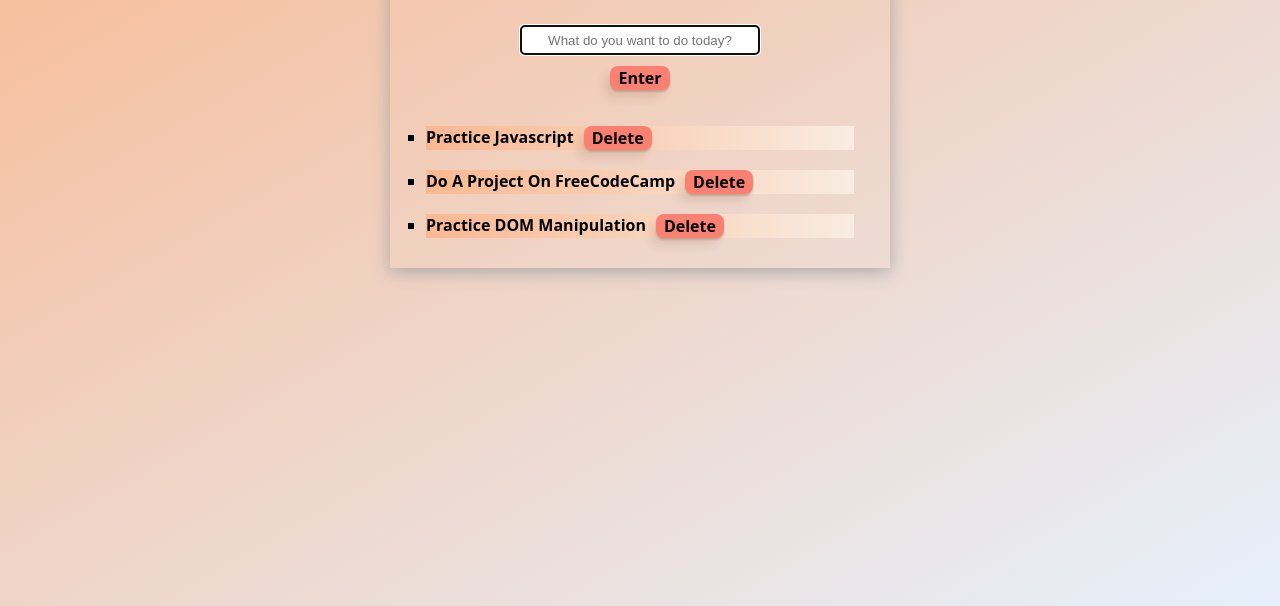
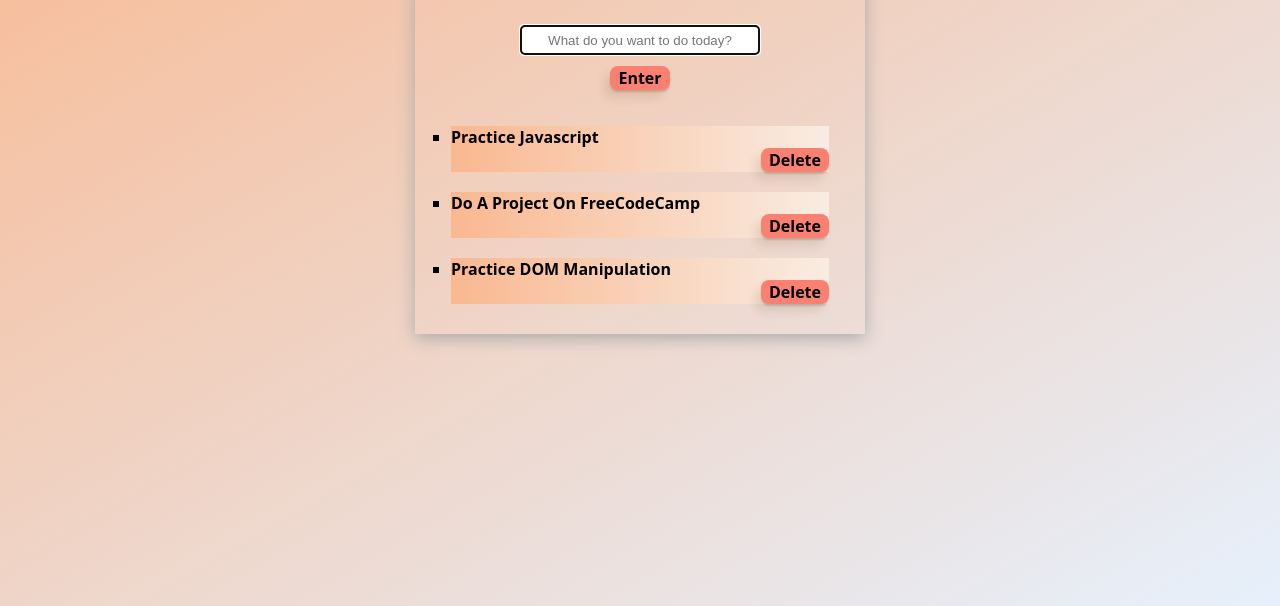
Before and after one commit to Paarit/To-Do-List, a plain HTML site: page index.html in a window 1280 px wide. Shown: the part 194-800 px from the top of the page. Drawn offline with Linux system fonts and the light colour scheme.

Commit message:
Updated the delete buttons position and text wrap

```diff
--- a/dom-style.css
+++ b/dom-style.css
@@ -1,8 +1,9 @@
 @charset "UTF-8";
 
+
 @media only screen and (max-width: 540px) {
-div.toDoList {
-        width:100%;
+    div.toDoList {
+        width: 100%;
     }
 }
 
@@ -27,6 +28,7 @@ body {
     /* background-image: url(https://images.unsplash.com/photo-1549887534-1541e9326642?ixlib=rb-1.2.1&ixid=MnwxMjA3fDB8MHxwaG90by1wYWdlfHx8fGVufDB8fHx8&auto=format&fit=crop&w=1365&q=80); */
     background-size: 100%;
     background-image: linear-gradient(-30deg, #e6f0fc, #f9b890);
+    background-repeat: space;
     -moz-background-image: linear-gradient(-30deg, #e6f0fc, #f9b890);
     -webkit-background-image: linear-gradient(-30deg, #e6f0fc, #f9b890);
 }
@@ -59,11 +61,11 @@ button {
     -moz-user-select: none;
     touch-action: manipulation;
     /* border: 1px solid rgba(0, 0, 0, 0.1); */
-    box-shadow: -6px 8px 10px rgba(81,41,10,0.1),0px 2px 2px rgba(81,41,10,0.2);
+    box-shadow: -6px 8px 10px rgba(81, 41, 10, 0.1), 0px 2px 2px rgba(81, 41, 10, 0.2);
 
 }
 
-#enter{
+#enter {
     margin: 0;
 }
 
@@ -93,24 +95,27 @@ ul {
     margin: 16px;
 }
 
-li{
+li {
     list-style: square;
+    word-break: break-word;
+    width: 310px;
 }
 
 
 /*-----------------Classes--------------------*/
 
-.del{
+button.del {
     display: block;
     color: black;
-    margin-left: 10px;
+    margin-right: 0;
+    float: right;
 }
 
 
-.wrapper{
-    display:flex;
+.wrapper {
+    display: flex;
     margin-bottom: 20px;
-    flex-wrap:wrap;
+    flex-wrap: wrap;
     background-image: -webkit-linear-gradient(180deg, #f9ece2, #f9b890);
 }
 
@@ -118,30 +123,30 @@ li{
     text-decoration: line-through;
 }
 
-div.userInput{
+div.userInput {
     align-items: center;
 }
 
 .userInput {
     display: flex;
-    flex-wrap:nowrap;
+    flex-wrap: nowrap;
     flex-direction: column;
 }
 
-.toDoList{
+.toDoList {
     -moz-box-shadow: 0 4px 26px #aaa;
     -webkit-box-shadow: 0 4px 26px #aaa;
     box-shadow: 0 4px 16px #aaa;
-    width: 500px;
+    width: 450px;
     margin: 30px auto;
     border-top: solid 8px #f76150;
 }
 
-.toDoList > * {
+.toDoList>* {
     padding: 10px 20px;
 }
 
-.toDoList p{
+.toDoList p {
     text-transform: uppercase;
     font-weight: 700;
     padding: 10px 10px;
@@ -150,7 +155,7 @@ div.userInput{
     font-size: 30px;
 }
 
-.toDoList h1{
+.toDoList h1 {
     margin: 12px;
     background: #fff;
     line-height: 1;
@@ -161,13 +166,13 @@ div.userInput{
 }
 
 
-.toDoList input{
+.toDoList input {
 
     border-radius: 4px;
     border-color: rgb(206, 230, 230) solid;
 }
 
-.list{
+.list {
     font-family: system-ui, -apple-system, BlinkMacSystemFont, 'Segoe UI', Roboto, Oxygen, Ubuntu, Cantarell, 'Open Sans', 'Helvetica Neue', sans-serif;
     font-size: 100%;
     font-weight: 600;
@@ -177,35 +182,6 @@ div.userInput{
 
 /*--------Attributes--------*/
 
-[placeholder]{
+[placeholder] {
     text-align: center;
 }
-/* ul {
-    list-style-type: none;
-    margin: 15px 0px;
-    padding: 0;
-}
-
-li {
-    display: block;
-    float: left;
-    margin: 5px;
-    position: relative;
-}
-
-
-
-a {
-    margin: 0px;
-    font-size: 1.2em;
-    padding: 0px;
-}
-
-ul li a {
-    width: 100%;
-    text-decoration: none;
-}
-
-ul li a:hover {
-    background-color: #ccc;
-} */
```
